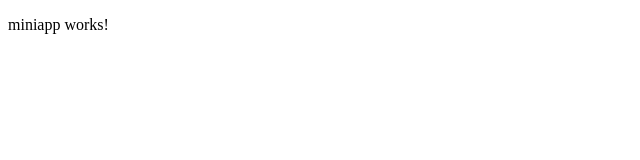
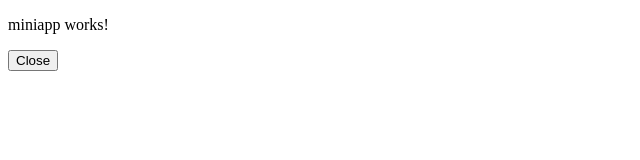
Before and after one commit to wutkaru/mini, an Angular app: page /mini in a window 1280 px wide. Shown: the top 160 px of the page, without its empty margins (0-640 px from the left). Built offline with nearby package versions, Linux system fonts and the light colour scheme.

Commit message:
feat: add close button

```diff
--- a/src/app/miniapp/miniapp.component.html
+++ b/src/app/miniapp/miniapp.component.html
@@ -1 +1,2 @@
 <p>miniapp works!</p>
+<button (click)="appService.close()">Close</button>
--- a/src/app/miniapp/miniapp.component.ts
+++ b/src/app/miniapp/miniapp.component.ts
@@ -8,7 +8,7 @@ import { AppService } from '../app.service';
 })
 export class MiniappComponent implements OnInit {
 
-  constructor(private appService: AppService) { }
+  constructor(public appService: AppService) { }
 
 
   ngOnInit(): void {
```
